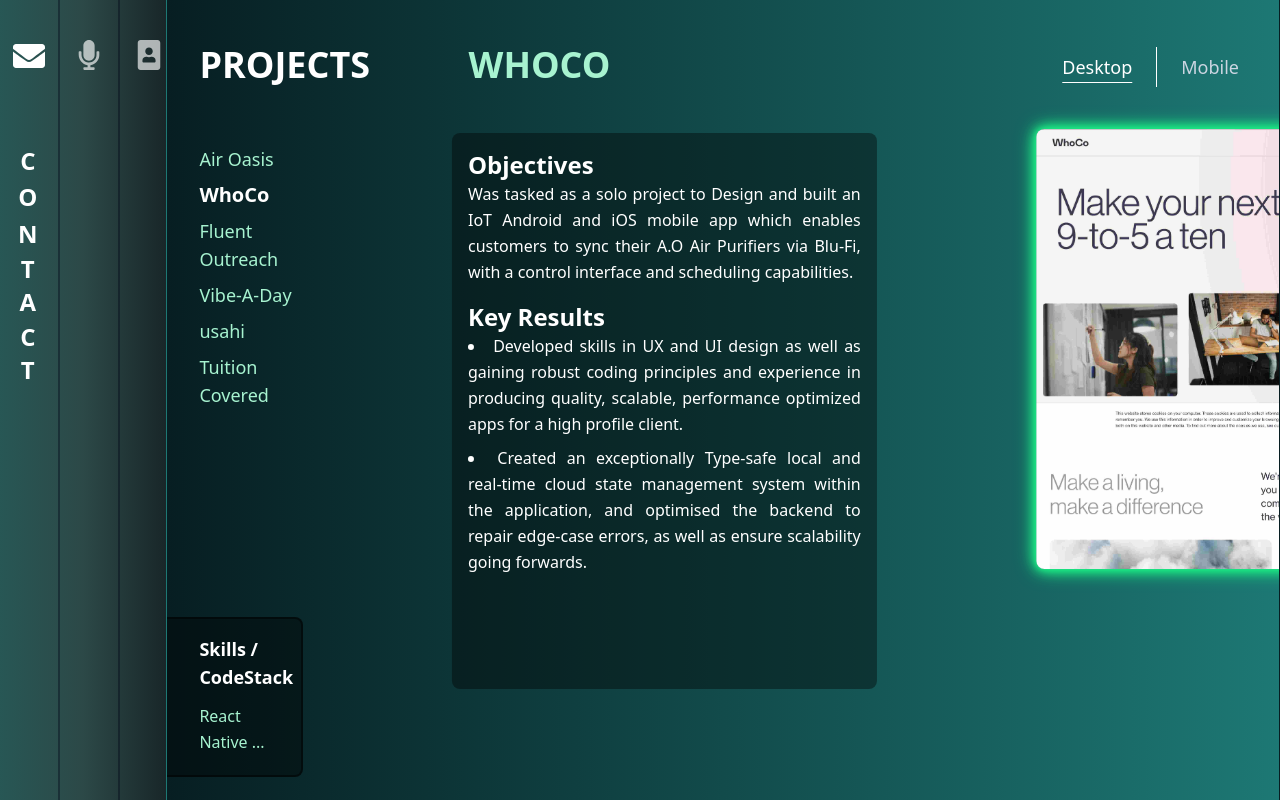
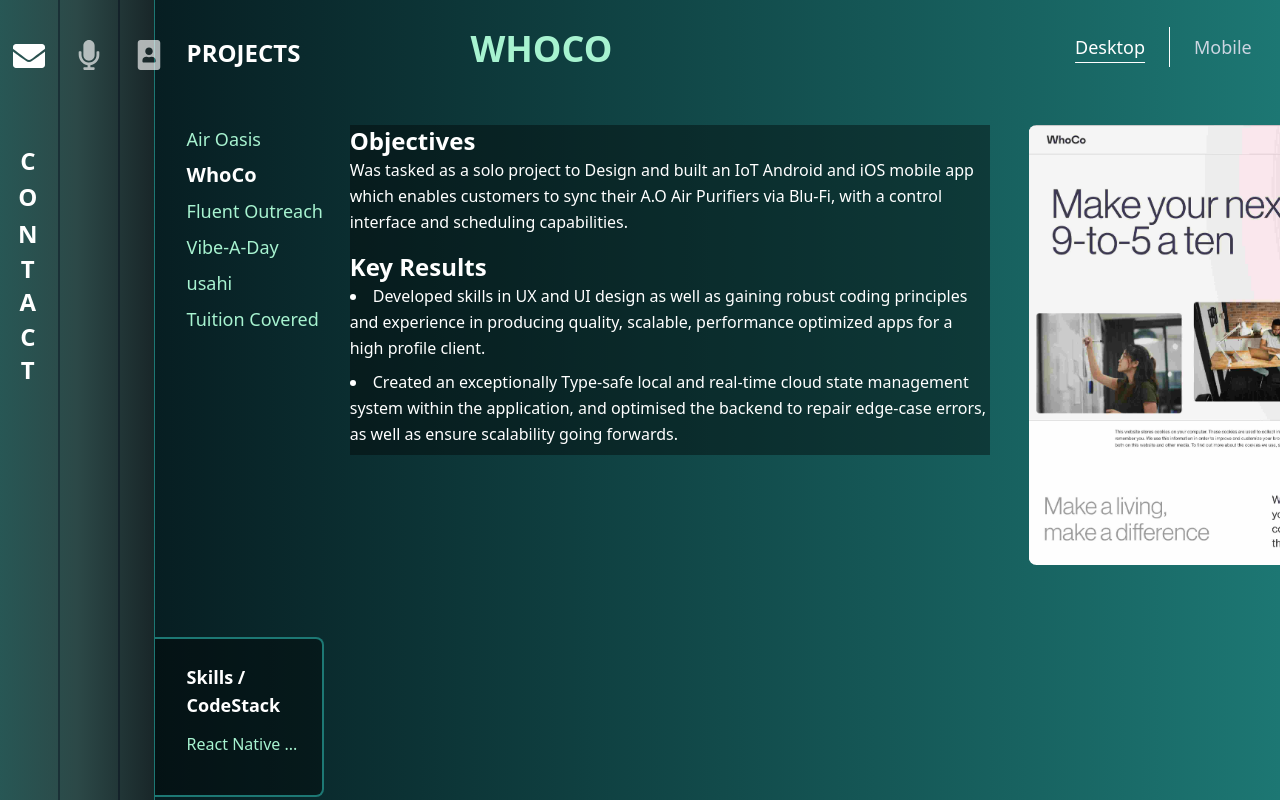
Before and after one commit to MylesPillay/Dev-Portfolio, a Next.js app: page /projects in a window 1280 px wide. Both pictures are taken after a click on the item "WhoCo". Built offline with nearby package versions, Linux system fonts and the light colour scheme.

Commit message:
positioning improved

```diff
--- a/src/app/components/projects/ProjectHeader.tsx
+++ b/src/app/components/projects/ProjectHeader.tsx
@@ -19,10 +19,10 @@ const ProjectsHeader: React.FC<ProjectsHeaderProps> = ({
 }) => {
 	return (
 		<div className='flex flex-row justify-between w-full mb-2 pl-8'>
-			<h1 className='text-4xl font-bold text-left text-white justify-start w-[15%]'>
+			<h1 className='text-2xl font-bold text-left text-white justify-start align-text-bottom w-[15%] h-full mt-3'>
 				PROJECTS
 			</h1>
-			<h1 className='text-4xl font-bold  w-[37vw] max-w-[50vw] justify-center text-emerald-200 '>
+			<h1 className='text-4xl font-bold  w-[37vw] max-w-[50vw] justify-center text-emerald-200 mt-1'>
 				{selectedProject.name.toUpperCase()}
 			</h1>
 			<div className='flex flex-row justify-center items-center space-x-4'>
--- a/src/app/components/projects/ProjectSkills.tsx
+++ b/src/app/components/projects/ProjectSkills.tsx
@@ -13,15 +13,15 @@ const ProjectSkillsComponent: React.FC<ProjectDetailsProps> = ({
 
 	return (
 		<div
-			className={`flex flex-col w-full h-[20vh]  pl-8 justify-center pr-2 py-4 rounded-r-lg border-black border-opacity-50 border-l-0 border-r-2 border-b-2 border-t-2 bg-black bg-opacity-40  ${
-				isHovered ? "hover-expand w-auto z-10" : ""
+			className={`flex flex-col w-full h-[20vh]  pl-8 justify-center pr-2  py-[3vh] rounded-r-lg border-black border-opacity-50 border-l-0 border-r-2 border-b-2 border-t-2 bg-black bg-opacity-40  ${
+				isHovered ? "hover-expand w-auto z-10 min-w-[65vw] " : ""
 			}`}
 			style={{
 				backgroundColor: isHovered ? "#071E22" : "",
-				borderBlockColor: isHovered ? "#1D7874" : "",
-				width: isHovered
-					? `${selectedProject.skills.length * 5}rem`
-					: "auto"
+				borderColor: "#1D7874"
+				// width: isHovered
+				// 	? `${selectedProject.skills.length * 7}rem`
+				// 	: "auto"
 			}}
 			onMouseEnter={() => setIsHovered(true)}
 			onMouseLeave={() => setIsHovered(false)}>
--- a/src/app/components/projects/ProjectTextContent.tsx
+++ b/src/app/components/projects/ProjectTextContent.tsx
@@ -16,24 +16,27 @@ const ProjectTextContent: React.FC<ProjectTextContentProps> = ({
 }) => {
 	return (
 		<div
-			className='p-4  rounded-lg  bg-black bg-opacity-40 h-auto '
-			style={{
-				transform: isImageContainerHovered
-					? "translateX(20%)"
-					: "translateX(20%)",
-				transition: "transform 500ms ease-in-out",
-				width: isImageContainerHovered ? "80%" : "100%"
-			}}>
-			<h2 className='text-2xl font-semibold text-white text-justify'>
+			className={`absolute flex flex-col left-[2vw] bg-black bg-opacity-40 h-auto max-w-[50vw] ${
+				!isImageContainerHovered ? "w-[50vw] " : "w-[33vw] "
+			}`}
+			// style={{
+			// 	transform: isImageContainerHovered
+			// 		? "translateX(20%)"
+			// 		: "translateX(20%)",
+			// 	transition: "transform 500ms ease-in-out",
+
+			// }}>
+		>
+			<h2 className='text-2xl w-full  font-semibold text-white'>
 				Objectives
 			</h2>
-			<p className='text-md font-normal text-white text-justify mb-4'>
+			<p className='text-md font-normal text-white mb-4 w-full  '>
 				{selectedProject.details.objective}
 			</p>
-			<h2 className='text-2xl font-semibold text-white text-justify'>
+			<h2 className='text-2xl font-semibold text-white w-full '>
 				Key Results
 			</h2>
-			<ul className='list-disc list-inside text-white text-justify'>
+			<ul className='list-disc list-inside text-white w-full  '>
 				{selectedProject.details.keyResults.map((result, index) => (
 					<li key={index} className='text-md font-normal mb-2'>
 						{result}
--- a/src/app/layout.tsx
+++ b/src/app/layout.tsx
@@ -1,7 +1,5 @@
 "use client";
-import { Metadata } from "next";
 import Link from "next/link";
-import { Inter } from "next/font/google";
 import "./globals.css";
 import {
 	FaEnvelope,
@@ -22,14 +20,13 @@ export default function RootLayout({
 
 	return (
 		<html lang='en'>
-			<body className='flex h-screen w-screen p-0'>
-				<nav className='flex flex-col h-full w-auto max-w-[13vw] text-black font-bold text-justify'>
+			<body className='flex min-h-screen min-w-screen p-0'>
+				<nav className='flex flex-col h-full w-auto max-w-[12vw] min-w-[12vw] text-black font-bold text-justify'>
 					<ul className='flex flex-row h-full w-full  text-white bg-nav-gradient'>
 						{[
 							{
 								href: "/contact",
 								label: "CONTACT",
-								// backgroundColor: "#1D787440",
 								backgroundColor: "transparent",
 
 								icon: (
@@ -42,7 +39,6 @@ export default function RootLayout({
 							{
 								href: "/interests",
 								label: "INTERESTS",
-								// backgroundColor: "#1D787450",
 								backgroundColor: "transparent",
 								icon: (
 									<FaMicrophone
@@ -55,7 +51,6 @@ export default function RootLayout({
 							{
 								href: "/projects",
 								label: "PROJECTS",
-								// backgroundColor: "#1D787490",
 								backgroundColor: "transparent",
 								icon: (
 									<FaLaptopCode
@@ -66,8 +61,6 @@ export default function RootLayout({
 							{
 								href: "/",
 								label: "ABOUT ME",
-								// backgroundColor: "#1D787490",
-								// backgroundColor: "#071E2280",
 								backgroundColor: "transparent",
 								icon: (
 									<FaPortrait
@@ -125,7 +118,7 @@ export default function RootLayout({
 													.map((letter, index) => (
 														<div
 															key={index}
-															className={`transform -rotate-90 transition-opacity duration-150  ${
+															className={`transform -rotate-90 transition-opacity duration-150   ${
 																letter === " "
 																	? "py-3"
 																	: "py-2"
@@ -150,7 +143,9 @@ export default function RootLayout({
 							))}
 					</ul>
 				</nav>
-				<main className=' overflow-y-auto flex-grow '>{children}</main>
+				<main className='h-full w-auto max-w-[89vw] min-w-[89vw]'>
+					{children}
+				</main>
 			</body>
 		</html>
 	);
--- a/src/app/projects/page.tsx
+++ b/src/app/projects/page.tsx
@@ -1,11 +1,8 @@
 "use client";
-import React, { useEffect, useRef, useState } from "react";
+import React, { useState } from "react";
 import projects from "../components/projects/ProjectsObject";
-import Image from "next/image";
-import { FaChevronLeft, FaChevronRight } from "react-icons/fa";
 import ProjectList from "../components/projects/ProjectList";
 import ProjectImages from "../components/projects/WebsiteProjectImages";
-import ProjectControls from "../components/projects/ProjectImageChevrons";
 import ProjectsHeader from "../components/projects/ProjectHeader";
 import MobileImageContainer from "../components/projects/MobileAppProjectImages";
 import ProjectImagePagination from "../components/projects/ProjectImagePagination";
@@ -16,34 +13,9 @@ const ProjectsDisplay = (): JSX.Element => {
 	const [selectedProjectIndex, setSelectedProjectIndex] = useState(0);
 	const [viewMode, setViewMode] = useState<"web" | "mobile">("mobile");
 	const [currentImageIndex, setCurrentImageIndex] = useState<number>(0);
-	const [isHovered, setIsHovered] = useState(false);
 	const [isImageContainerHovered, setIsImageContainerHovered] =
 		useState(false);
-	// const [isSkillsHovered, setIsSkillsHovered] = useState(false);
-	// const skillsTimeoutRef = useRef<NodeJS.Timeout | null>(null);
-
-	// // useEffect(() => {
-	// // 	if (isSkillsHovered && skillsTimeoutRef.current === null) {
-	// // 		skillsTimeoutRef.current = setTimeout(() => {
-	// // 			skillsTimeoutRef.current = null;
-	// // 		}, 100);
-	// // 	}
-	// // }, [isSkillsHovered]);
-
-	// const handleSkillsHover = () => {
-	// 	if (skillsTimeoutRef.current === null) {
-	// 		setIsSkillsHovered(true);
-	// 	}
-	// 	setIsSkillsHovered(true);
-	// };
-
-	// const handleSkillsLeave = () => {
-	// 	setIsSkillsHovered(false);
-	// 	skillsTimeoutRef.current = setTimeout(() => {
-	// 		skillsTimeoutRef.current = null;
-	// 	}, 500);
-	// };
-
+	const selectedProject = projects[selectedProjectIndex];
 	const handleProjectClick = (index: number) => {
 		const project = projects[index];
 		setSelectedProjectIndex(index);
@@ -55,50 +27,100 @@ const ProjectsDisplay = (): JSX.Element => {
 		setCurrentImageIndex(0);
 	};
 
-	const selectedProject = projects[selectedProjectIndex];
-
-	const nextImage = () => {
-		const images = selectedProject?.images[viewMode];
-		if (images && currentImageIndex < images.length - 1) {
-			setCurrentImageIndex(currentImageIndex + 1);
-		}
-	};
-
-	const prevImage = () => {
-		if (currentImageIndex > 0) {
-			setCurrentImageIndex(currentImageIndex - 1);
-		}
-	};
-
 	return (
 		<div
-			className='bg-projects-gradient overflow-hidden min-h-screen m-none  pr-8  p-0 pt-11'
+			className='bg-projects-gradient overflow-hidden h-full w-full  m-none  pr-8  p-0 pt-6'
 			style={{ borderColor: "#071E2201", borderWidth: "0.5px" }}>
 			<ProjectsHeader
 				selectedProject={selectedProject}
 				viewMode={viewMode}
 				setViewMode={setViewMode}
 			/>
-			<div className='flex flex-row items-start justify-center h-full min-h-[100%] w-full '>
-				<div className='flex flex-col h-full justify-between w-[17vw] max-w-[13.5vw] min-h-[85vh] pt-[6vh]'>
+			<div className='flex flex-row items-start justify-start h-full max-h-[90vh] w-full'>
+				<div className='flex flex-col h-full justify-between w-[13.5vw] z-10 max-w-[13.5vw] min-h-[85vh] pt-[6vh]'>
 					<ProjectList
 						selectedProject={selectedProject}
 						onProjectClick={handleProjectClick}
 					/>
-
 					<ProjectSkillsComponent selectedProject={selectedProject} />
 				</div>
-				<div className='flex flex-row justify-around mt-8 space-x-4'>
+
+				<div
+					className={`relative flex justify-evenly mx-auto w-[74.5vw] max-w-[74.5vw] min-h-[85vh] pt-[6vh] `}>
+					<ProjectTextContent
+						selectedProject={selectedProject}
+						isImageContainerHovered={isImageContainerHovered}
+					/>
+
+					<div
+						className=' min-h-[90vh] max-h-[90vh] h-[50vh] max-w-[37vw] relative '
+						style={{
+							transform: isImageContainerHovered
+								? "translateX(52%)"
+								: "translateX(100%)",
+							transition: "transform 0.5s ease-in-out"
+						}}
+						onMouseEnter={() => setIsImageContainerHovered(true)}
+						onMouseLeave={() => setIsImageContainerHovered(false)}>
+						{selectedProjectIndex === 0 ||
+						selectedProjectIndex === 3 ? (
+							<div className='w-full h-full min-h-[100%] items-end '>
+								<MobileImageContainer
+									hovered={isImageContainerHovered}
+									images={selectedProject.images.mobile}
+									currentImageIndex={currentImageIndex}
+								/>
+								<div
+									className={
+										"my-4 w-[100%] justify-center items-center"
+									}>
+									<ProjectImagePagination
+										hovered={isImageContainerHovered}
+										currentImageIndex={currentImageIndex}
+										totalImages={
+											selectedProject.images.mobile.length
+										}
+										onPageChange={(index) =>
+											setCurrentImageIndex(index)
+										}
+										onPrevImage={() =>
+											setCurrentImageIndex(
+												(prevIndex) => prevIndex - 1
+											)
+										}
+										onNextImage={() =>
+											setCurrentImageIndex(
+												(prevIndex) => prevIndex + 1
+											)
+										}
+									/>
+								</div>
+							</div>
+						) : (
+							<div className=' rounded-lg w-auto mx-auto justify-end max-h-[63vh] max-w-[58vw] '>
+								<div className='w-auto rounded-lg justify-end mx-auto overflow-scroll max-h-[55vh] max-w-[58vw]'>
+									<div className='relative h-auto w-full mx-auto justify-center align-middle items-center'>
+										<ProjectImages
+											selectedProject={selectedProject}
+											viewMode={viewMode}
+											currentImageIndex={
+												currentImageIndex
+											}
+										/>
+									</div>
+								</div>
+							</div>
+						)}
+					</div>
+				</div>
+
+				{/* <div className=' rounded-lg w-auto mx-auto justify-end max-h-[63vh] max-w-[58vw] '>
+								<div className='w-auto rounded-lg justify-end mx-auto overflow-scroll max-h-[55vh] max-w-[58vw]'></div> */}
+
+				{/* <div className='flex flex-row justify-around mt-8 space-x-4'>
 					<div
 						className='flex flex-shrink-0 w-auto mx-auto  mt-1 ml-[5vw]
-					max-w-[45%] relative'
-						// style={{
-						// 	transform: isImageContainerHovered
-						// 		? "translateX(-20%)"
-						// 		: "translateX(20%)",
-						// 	transition: "transform 0.5s ease-in-out"
-						// } }
-					>
+					max-w-[45%] relative'>
 						<ProjectTextContent
 							selectedProject={selectedProject}
 							isImageContainerHovered={isImageContainerHovered}
@@ -149,7 +171,7 @@ const ProjectsDisplay = (): JSX.Element => {
 								</div>
 							</div>
 						) : (
-							<div className='shadow-neon rounded-lg w-auto mx-auto justify-end max-h-[63vh] max-w-[58vw] '>
+							<div className=' rounded-lg w-auto mx-auto justify-end max-h-[63vh] max-w-[58vw] '>
 								<div className='w-auto rounded-lg justify-end mx-auto overflow-scroll max-h-[55vh] max-w-[58vw]'>
 									<div className='relative h-auto w-full mx-auto justify-center align-middle items-center'>
 										<ProjectImages
@@ -164,41 +186,8 @@ const ProjectsDisplay = (): JSX.Element => {
 							</div>
 						)}
 					</div>
-				</div>
+				</div> */}
 			</div>
-			{/* <div className='-mt-16'> */}
-			{/* <div>
-				<h2 className='text-xl font-bold mb-2 text-slate-800 text-justify'>
-					Skills / CodeStack
-				</h2>
-				<ul
-					className='flex flex-col text-md
-   font-semibold w-full'>
-					{selectedProject.skills.map((skill, index) => (
-						<li
-							key={index}
-							className={`cursor-pointer mb-2 text-left text-slate-300 over:text-white
-									`}>
-							{skill}
-						</li>
-					))}
-				</ul>
-			</div> */}
-			{/* <div>
-						<h2 className='text-2xl font-semibold text-slate-800 text-justify'>
-							Objectives
-						</h2>
-						<h3 className='text-md font-normal text-slate-800 text-justify'>
-							Lorem ipsum dolor sit amet, consectetur adipiscing
-							elit. Sed do eiusmod tempor incididunt ut labore et
-							dolore magna aliqua. Lorem ipsum dolor sit amet,
-							consectetur adipiscing elit. Sed do eiusmod tempor
-							incididunt ut labore et dolore magna aliqua. Lorem
-							ipsum dolor sit amet, consectetur adipiscing elit.
-							Sed do eiusmod tempor incididunt ut labore et dolore
-							magna aliqua. Lorem ipsum
-						</h3>
-					</div> */}
 		</div>
 	);
 };
```
